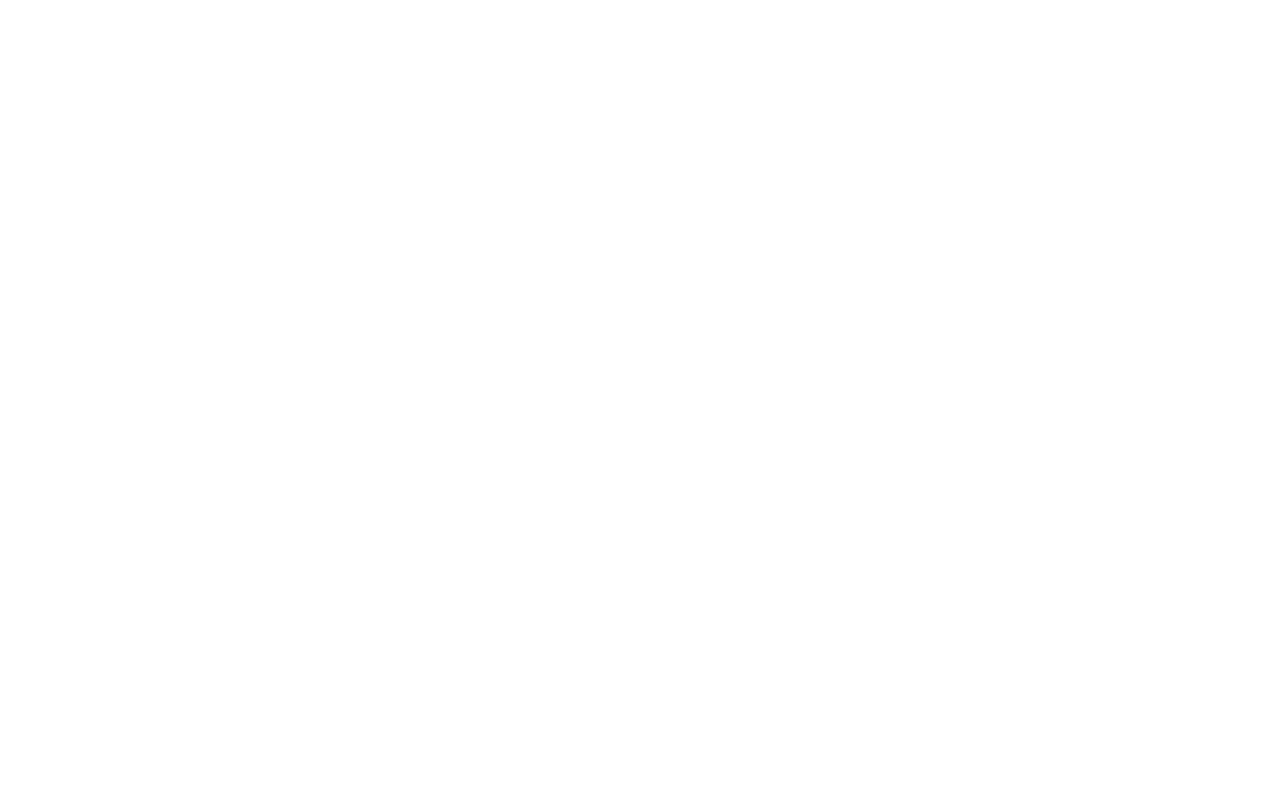
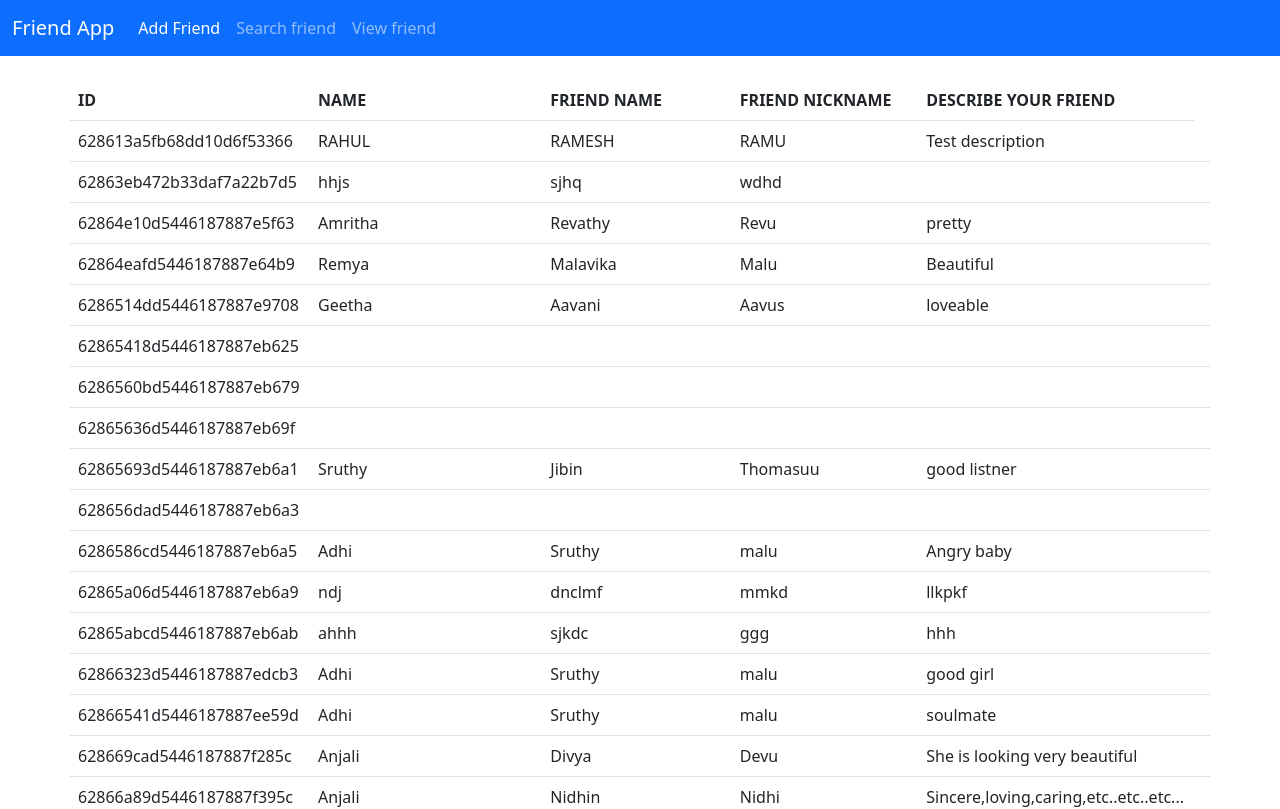
Before and after one commit to delmashajan/friend-angular-app, an Angular app: page /view in a window 1280 px wide. Before the commit this address led to /. Shown: the top 809 px of the page. Built offline with nearby package versions, Linux system fonts and the light colour scheme.

Commit message:
navigation

```diff
--- a/src/app/add-friend/add-friend.component.html
+++ b/src/app/add-friend/add-friend.component.html
@@ -1,3 +1,4 @@
+<app-navbar></app-navbar>
 <div class="container">
     <div class="row">
         <div class="col col-12 col-sm-12 col-md-12 col-lg-12 col-xl-12 col-xxl-12">
--- a/src/app/app.module.ts
+++ b/src/app/app.module.ts
@@ -6,17 +6,36 @@
 import { AddFriendComponent } from './add-friend/add-friend.component';
 import { SearchFriendComponent } from './search-friend/search-friend.component';
 import { ViewfriendComponent } from './viewfriend/viewfriend.component';
+import { NavbarComponent } from './navbar/navbar.component';
+import { RouterModule, Routes } from '@angular/router';
+
+const myRoute:Routes=[
+  {
+    path:"",
+    component:AddFriendComponent
+  },
+  {
+    path:"search",
+    component:SearchFriendComponent
+  },
+  {
+    path:"view",
+    component:ViewfriendComponent
+  }
+]
 
 @NgModule({
   declarations: [
     AppComponent,
     AddFriendComponent,
     SearchFriendComponent,
-    ViewfriendComponent
+    ViewfriendComponent,
+    NavbarComponent
   ],
   imports: [
     BrowserModule,
-    AppRoutingModule
+    AppRoutingModule,
+    RouterModule.forRoot(myRoute)
   ],
   providers: [],
   bootstrap: [AppComponent]
--- /dev/null
+++ b/src/app/navbar/navbar.component.html
@@ -0,0 +1,26 @@
+<nav class="navbar navbar-expand-lg bg-primary navbar-dark">
+    <div class="container-fluid">
+      <a class="navbar-brand" href="/">Friend App</a>
+      <button class="navbar-toggler" type="button" data-bs-toggle="collapse" data-bs-target="#navbarNav" aria-controls="navbarNav" aria-expanded="false" aria-label="Toggle navigation">
+        <span class="navbar-toggler-icon"></span>
+      </button>
+      <div class="collapse navbar-collapse" id="navbarNav">
+        <ul class="navbar-nav">
+          <li class="nav-item">
+            <a class="nav-link active" aria-current="page" routerLink="/">Add Friend</a>
+          </li>
+
+          <li class="nav-item">
+            <a class="nav-link" routerLink="/search">Search friend</a>
+          </li>
+          <li class="nav-item">
+            <a class="nav-link" routerLink="/view">View friend</a>
+          </li>
+
+
+
+
+        </ul>
+      </div>
+    </div>
+  </nav>
--- a/src/app/search-friend/search-friend.component.html
+++ b/src/app/search-friend/search-friend.component.html
@@ -1,3 +1,4 @@
+<app-navbar></app-navbar>
 <div class="container">
     <div class="row">
         <div class="col col-12 col-sm-12 col-md-12 col-lg-12 col-xl-12 col-xxl-12">
--- a/src/app/viewfriend/viewfriend.component.html
+++ b/src/app/viewfriend/viewfriend.component.html
@@ -1,3 +1,4 @@
+<app-navbar></app-navbar>
 <div class="container">
     <div class="row mt-4">
         <table class="table">
```
Also changed, not shown: src/app/navbar/navbar.component.ts (added, +10 -0 lines), src/app/navbar/navbar.component.css (added).
